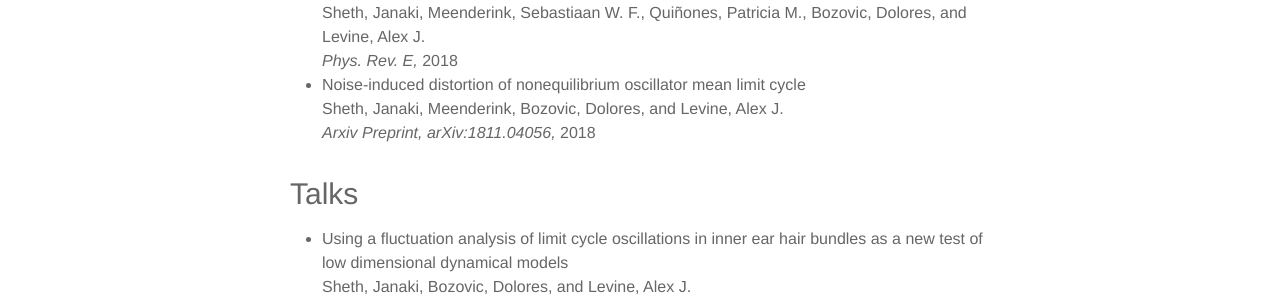
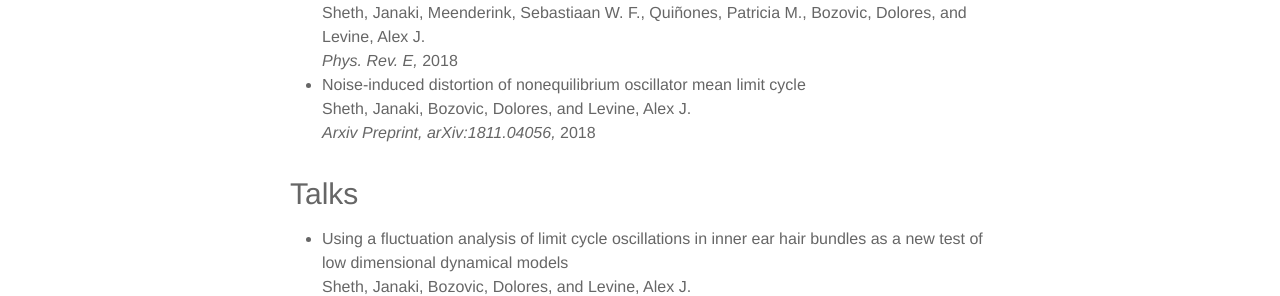
Before and after one commit to JanakiSheth/JanakiSheth.github.io, a Jekyll site: the page built from _pages/publications.md, in a window 1280 px wide and 1218 px high. Shown: the part 288-584 px from the top of the window. Built offline with Jekyll 4.4.1, drawn with Linux system fonts in a browser that asks for light colours; nearby versions of some CDN libraries.

Commit message:
update arxiv paper

```diff
--- a/_pages/publications.md
+++ b/_pages/publications.md
@@ -9,7 +9,7 @@ title: Publications
 * Nonequilibrium limit-cycle oscillators: Fluctuations in hair bundle
   dynamics <br> Sheth, Janaki, Meenderink, Sebastiaan W. F., Quiñones, Patricia
   M., Bozovic, Dolores, and Levine, Alex J. <br>*Phys. Rev. E,* 2018
-* Noise-induced distortion of nonequilibrium oscillator mean limit cycle <br> Sheth, Janaki, Meenderink, Bozovic, Dolores, and Levine, Alex J. <br>*Arxiv Preprint, 	arXiv:1811.04056,* 2018
+* Noise-induced distortion of nonequilibrium oscillator mean limit cycle <br> Sheth, Janaki, Bozovic, Dolores, and Levine, Alex J. <br>*Arxiv Preprint, 	arXiv:1811.04056,* 2018
 
 ### Talks
 
```
